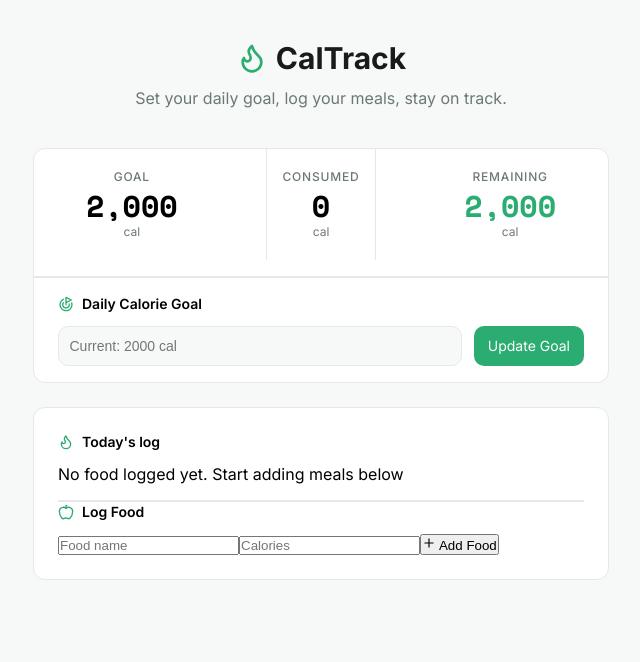
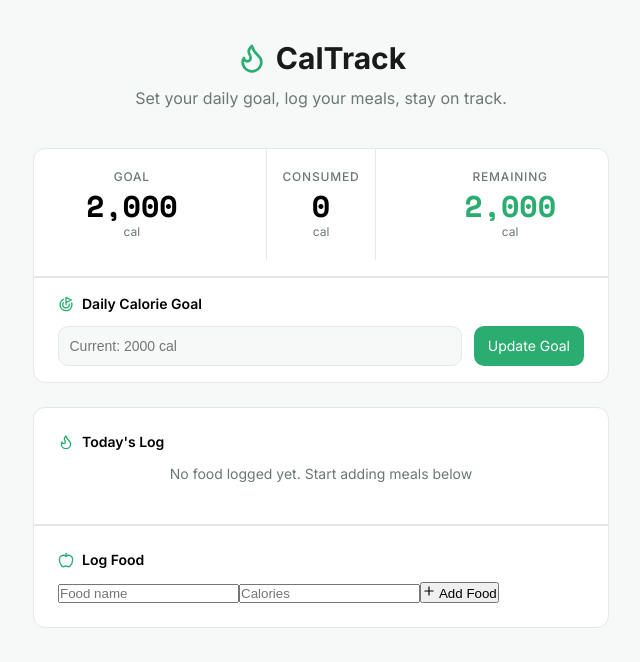
Before and after one commit to dbrah-design/calorie-tracker, a React (Vite) app: page / in a window 1280 px wide. Shown: the top 662 px of the page, without its empty margins (319-959 px from the left). Built offline with nearby package versions, Linux system fonts and the light colour scheme.

Commit message:
Styled default message and added padding to todays log and log food container

```diff
--- a/src/App.css
+++ b/src/App.css
@@ -73,8 +73,8 @@
 
 .card-two {
   background-color: #FFFFFF;
-  padding: 1.5em;
-  /* In the design, the padding for card two was confusing so going with 1.5em all around for now */
+  /* padding: 1.5em; */
+  /* I had the padding here for card two at first but removed it because it was messing with the width of the border. The border wouldn't go across so I applied padding to the two containers of today's log and log food */
   border-radius: 12px;
   border: 1px solid #e5e7eb;
 
@@ -187,10 +187,32 @@
   cursor: pointer;
 }
 
+.default-message {
+  text-align: center;
+  font-size: .875rem;
+  line-height: 1.25rem;
+  color: var(--secondary-color);
+}
+
 /* Next I need to style card two */
 /* Also I think I need to make .icon-flex h3 a class instead. This might be a pain to debug later when I start making separate components and making the css for the separate components  */
+
+.todays-log {
+  padding: 1.5em;
+}
+
+.log-food {
+  padding: 1.5em;
+}
 
 .border {
   margin-top: 1em;
   border: 1px solid #e5e7eb;
 }
+
+/* .border-two {
+  margin-top: 1em;
+  margin-bottom: 1em;
+  border: 1px solid #e5e7eb;
+
+} */
--- a/src/App.jsx
+++ b/src/App.jsx
@@ -60,12 +60,14 @@ function App() {
         <div className="card-two">
 
           <div className="todays-log">
+
             <div className='icon-flex'>
               <svg xmlns="http://www.w3.org/2000/svg" width="24" height="24" viewBox="0 0 24 24" fill="none" stroke="currentColor" stroke-width="2" stroke-linecap="round" stroke-linejoin="round" class="lucide lucide-flame-icon lucide-flame small-icon-style"><path d="M12 3q1 4 4 6.5t3 5.5a1 1 0 0 1-14 0 5 5 0 0 1 1-3 1 1 0 0 0 5 0c0-2-1.5-3-1.5-5q0-2 2.5-4"/></svg>
-              <h3>Today's log</h3>
+              <h3>Today's Log</h3>
             </div>
 
-            <p>No food logged yet. Start adding meals below</p>
+            <p className="default-message">No food logged yet. Start adding meals below</p>
+
           </div>
 
            <div className="border" ></div>
```
